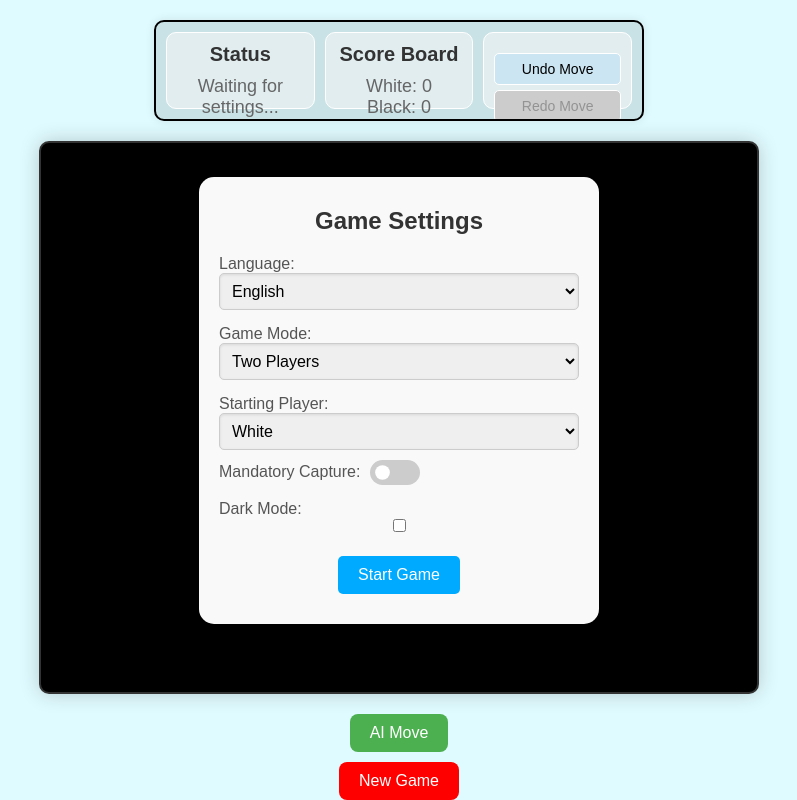
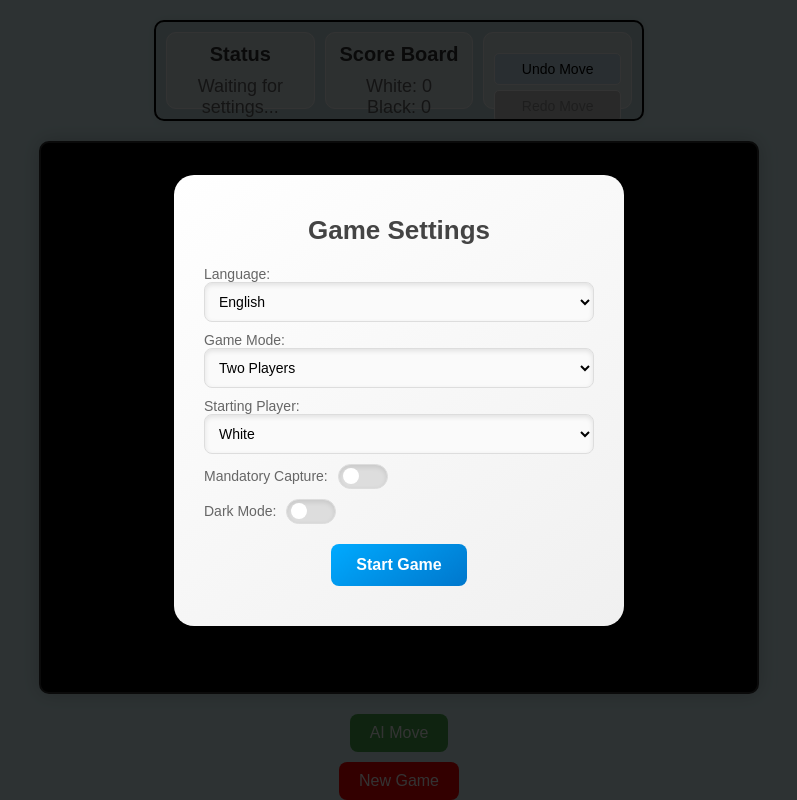
Before and after one commit to Davidhaba/Checkers, a Flask app: page / in a window 1280 px wide. Shown: the whole page, without its empty margins (241-1038 px from the left). Run offline with Flask 3, Linux system fonts and the light colour scheme.

Commit message:
Update styles.css

```diff
--- a/static/styles.css
+++ b/static/styles.css
@@ -178,119 +208,174 @@ body {
     left: 0;
     width: 100%;
     height: 100%;
-    background-color: transparent;
+    background-color: rgba(0, 0, 0, 0.8);
+    opacity: 0;
     display: flex;
     justify-content: center;
     align-items: center;
     z-index: 10;
-    transition: all 0.2s;
+    transition: all 0.2s ease;
 }
 .hidden {
     display: none;
 }
 .modal-content {
-    background-color: #f9f9f9;
-    padding: 30px 20px;
-    border-radius: 15px;
+    background: linear-gradient(145deg, #ffffff, #f0f0f0);
+    padding: 40px 30px;
+    border-radius: 20px;
     text-align: center;
-    box-shadow: 0 8px 20px rgba(0, 0, 0, 0.5);
-    max-width: 400px;
+    box-shadow: 0 10px 30px rgba(0, 0, 0, 0.5);
+    max-width: 450px;
     width: 90%;
-    transition: all 0.2s;
     transform: scale(0);
+    transition: all 0.2s ease;
 }
 .modal-content h2 {
     margin-bottom: 20px;
-    font-size: 24px;
-    color: #333;
-    font-weight: bold;
+    font-size: 26px;
+    color: #444;
+    font-weight: 700;
+    transition: all 0.2s;
 }
 .modal-content label {
     display: block;
-    margin-bottom: 15px;
-    font-size: 16px;
-    color: #555;
+    font-size: 14px;
+    color: #666;
     text-align: left;
-    margin: 15px 0 0;
-}
-.modal-content select {
-    width: 100%;
-    padding: 8px;
-    font-size: 16px;
-    border: 1px solid #ccc;
-    border-radius: 5px;
-    outline: none;
-    box-shadow: inset 0 1px 3px rgba(0, 0, 0, 0.1);
-    transition: border-color 0.2s ease;
-}
-.modal-content select:focus {
-    border-color: #00aaff;
-}
-.modal-content button {
-    margin-top: 20px;
-    padding: 10px 20px;
-    font-size: 16px;
-    color: #fff;
-    background-color: #00aaff;
-    border: none;
-    border-radius: 5px;
-    cursor: pointer;
-    transition: all 0.3s;
-}
-.modal-content button:hover {
-    background-color: #0077cc;
-}
-.modal-content button:active {
-    background-color: #005fa3;
-}
-.modal-content button:focus {
-    box-shadow: 0 0 5px 2px rgba(0, 170, 255, 0.5);
+    margin: 10px 0 0;
 }
 .modal-content .title-text {
     font-size: 24px;
     font-weight: bold;
     margin-bottom: 20px;
 }
+.modal-content select,
+.modal-content input[type="checkbox"] {
+    width: 100%;
+    padding: 10px;
+    font-size: 14px;
+    border: 1px solid #ddd;
+    border-radius: 8px;
+    outline: none;
+    background: #fafafa;
+    box-shadow: inset 0 2px 5px rgba(0, 0, 0, 0.1);
+    transition: all 0.2s;
+}
+.modal-content select:focus,
+.modal-content input[type="checkbox"]:focus {
+    border-color: #00aaff;
+    box-shadow: 0 0 5px rgba(0, 170, 255, 0.5);
+}
+.modal-content button {
+    margin-top: 20px;
+    padding: 12px 25px;
+    font-size: 16px;
+    font-weight: 600;
+    color: #fff;
+    background: linear-gradient(145deg, #00aaff, #0077cc);
+    border: none;
+    border-radius: 8px;
+    cursor: pointer;
+    transition: all 0.2s ease;
+}
+.modal-content button:hover {
+    background: linear-gradient(145deg, #0077cc, #005fa3);
+}
+.modal-content button:active {
+    background: linear-gradient(145deg, #005fa3, #004c80);
+    transform: scale(0.9);
+}
+.modal-content button:focus {
+    box-shadow: 0 0 5px 2px rgba(0, 170, 255, 0.5);
+}
 
-#mandatoryCaptureDiv {
+#mandatoryCaptureDiv, #darkModeDiv {
     display: flex;
+    align-items: center;
     flex-direction: row;
-    align-items: center;
-    margin: 10px 0;
-}
-#mandatoryCaptureLabel {
     margin: 0;
 }
-#mandatoryCapture {
+
+#mandatoryCapture, #darkModeToggle {
     appearance: none;
     -webkit-appearance: none;
     width: 50px;
     height: 25px;
-    background-color: #ccc;
+    background-color: #ddd;
     border-radius: 15px;
     position: relative;
     outline: none;
     cursor: pointer;
     margin-left: 10px;
+    margin-top: 10px;
+    transition: all 0.3s ease;
+    display: flex;
+    justify-content: center;
+    align-items: center;
+}
+#mandatoryCapture::before, #darkModeToggle::before {
+    content: '';
+    width: 16px;
+    height: 16px;
+    background-color: white;
+    border-radius: 50%;
+    transform: translateX(-12px);
     transition: all 0.3s ease;
 }
-#mandatoryCapture::before {
-    content: '';
-    position: absolute;
-    top: 2px;
-    left: 2px;
-    width: 21px;
-    height: 21px;
-    background-color: white;
-    border-radius: 50%;
-    transform: scale(0.7);
-    transition: all 0.3s ease;
-}
-#mandatoryCapture:checked {
+#mandatoryCapture:checked, #darkModeToggle:checked {
     background-color: #4caf50;
 }
-#mandatoryCapture:checked::before {
-    transform: scale(1) translateX(25px);
+#mandatoryCapture:checked::before, #darkModeToggle:checked::before {
+    transform: translateX(12px);
+}
+
+body.dark-mode .modal-content {
+    background: linear-gradient(145deg, #333, #222);
+    color: #f0f0f0;
+    box-shadow: 0 10px 30px rgba(0, 0, 0, 0.8);
+}
+body.dark-mode .modal-content h2 {
+    color: #f0f0f0;
+}
+body.dark-mode .modal-content label {
+    color: #aaa;
+}
+body.dark-mode .modal-content .title-text {
+    color: #fff;
+}
+body.dark-mode .modal-content select,
+body.dark-mode .modal-content input[type="checkbox"] {
+    background: #444;
+    color: #f0f0f0;
+    border: 1px solid #555;
+    box-shadow: inset 0 2px 5px rgba(0, 0, 0, 0.5);
+}
+body.dark-mode .modal-content select:focus,
+body.dark-mode .modal-content input[type="checkbox"]:focus {
+    border-color: #00aaff;
+    box-shadow: 0 0 5px rgba(0, 170, 255, 0.7);
+}
+body.dark-mode .modal-content button {
+    background: linear-gradient(145deg, #555, #444);
+    color: #fff;
+}
+body.dark-mode .modal-content button:hover {
+    background: linear-gradient(145deg, #666, #555);
+}
+body.dark-mode .modal-content button:active {
+    background: linear-gradient(145deg, #444, #333);
+}
+body.dark-mode .modal-content button:focus {
+    box-shadow: 0 0 5px 2px rgba(0, 170, 255, 0.5);
+}
+body.dark-mode #mandatoryCapture,
+body.dark-mode #darkModeToggle {
+    background-color: #444;
+    border: 1px solid #555;
+}
+body.dark-mode #mandatoryCapture:checked,
+body.dark-mode #darkModeToggle:checked {
+    background-color: #4caf50;
 }
 
 .game-controls {
```
Also changed, not shown: other parts of static/styles.css (+44 -5 lines).
